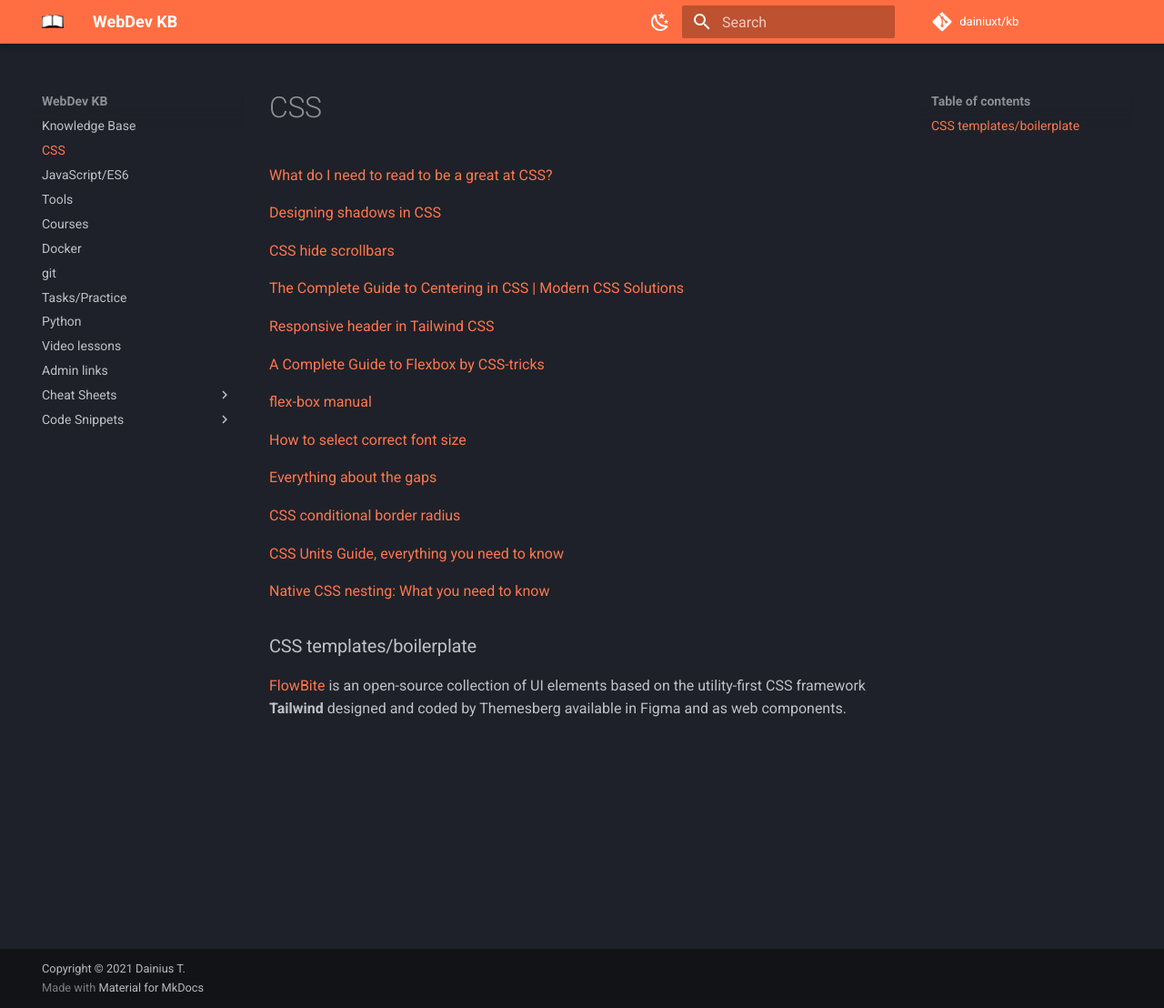
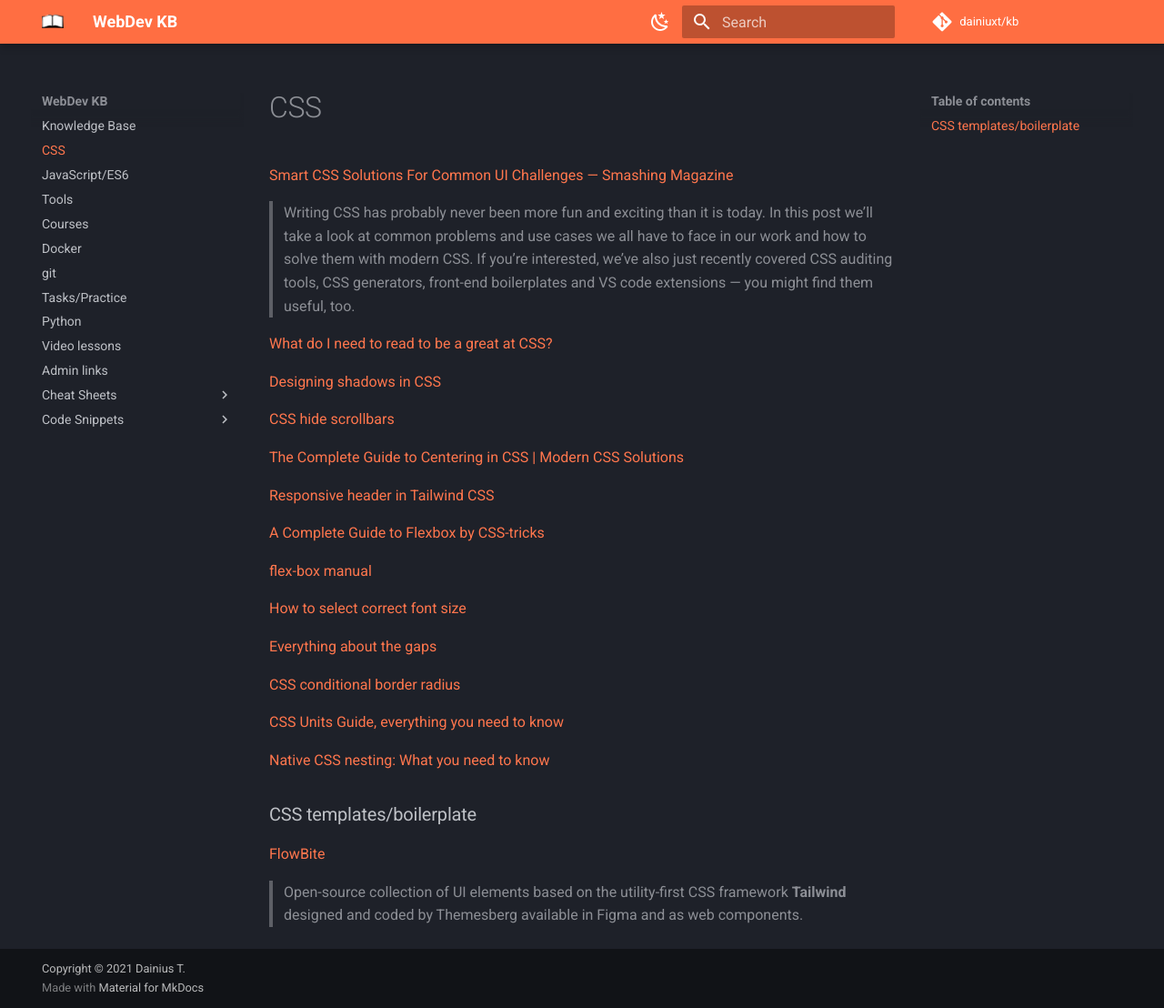
Before and after one commit to dainiuxt/kb, an MkDocs documentation site: the page built from docs/02css.md, in a window 1280 px wide and 1108 px high. Shown: the whole window at 91% size. Built offline with MkDocs 1.6.1 and Material for MkDocs 9.7.7, drawn with Linux system fonts in a browser that asks for light colours; comment, search, counter and statistics services are not loaded.

Commit message:
add css link

```diff
--- a/docs/02css.md
+++ b/docs/02css.md
@@ -1,4 +1,8 @@
 # CSS
+
+[Smart CSS Solutions For Common UI Challenges — Smashing Magazine](https://www.smashingmagazine.com/2021/10/modern-css-solutions-for-common-problems/)
+
+> Writing CSS has probably never been more fun and exciting than it is today. In this post we’ll take a look at common problems and use cases we all have to face in our work and how to solve them with modern CSS. If you’re interested, we’ve also just recently covered CSS auditing tools, CSS generators, front-end boilerplates and VS code extensions — you might find them useful, too.
 
 [What do I need to read to be a great at CSS?](https://www.baldurbjarnason.com/2021/what-do-i-need-to-read-to-be-a-css-dev/)
 
@@ -26,4 +30,6 @@
 
 ### CSS templates/boilerplate
 
-[FlowBite](https://flowbite.com/docs/getting-started/introduction/) is an open-source collection of UI elements based on the utility-first CSS framework __Tailwind__ designed and coded by Themesberg available in Figma and as web components.
+[FlowBite](https://flowbite.com/docs/getting-started/introduction/)
+
+> Open-source collection of UI elements based on the utility-first CSS framework __Tailwind__ designed and coded by Themesberg available in Figma and as web components.
```
